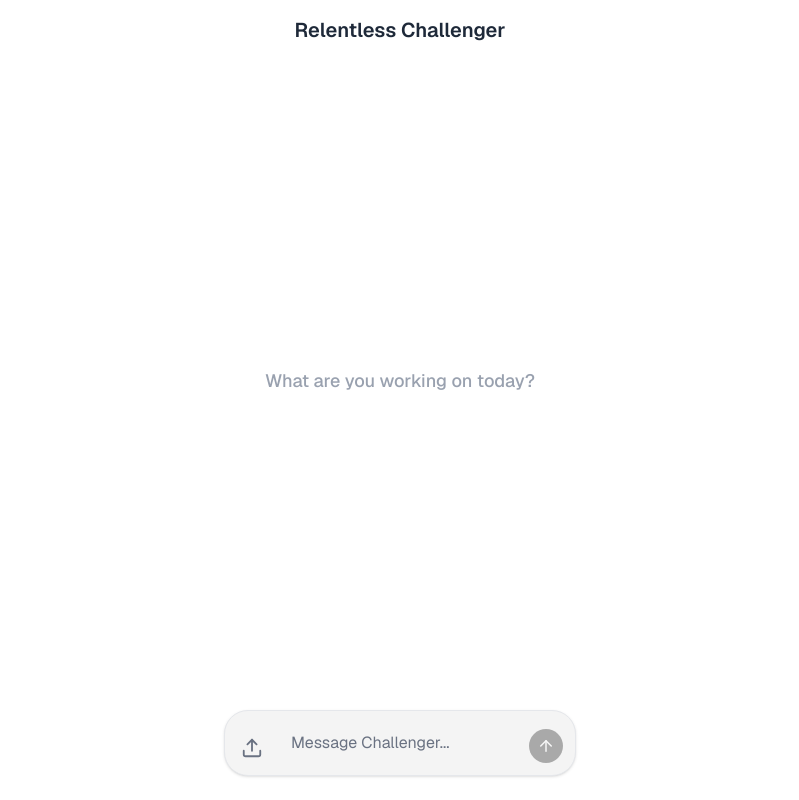
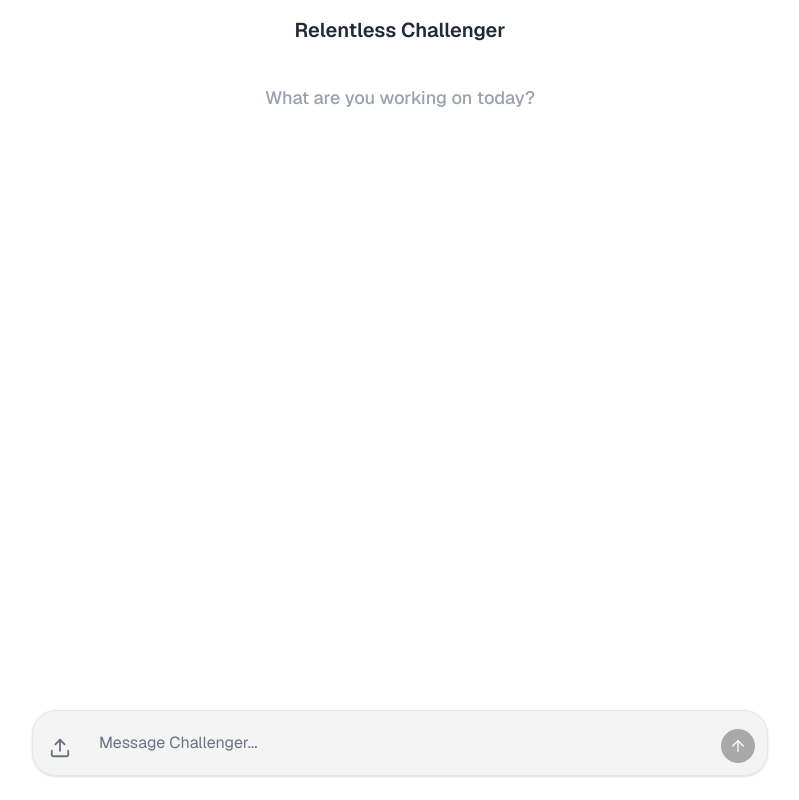
Before and after one commit to sanandsanand/devpostbuildwithai, a Next.js app: page / in a window 1280 px wide. Shown: the whole page, without its empty margins (240-1039 px from the left). Built offline with nearby package versions, Linux system fonts and the light colour scheme.

Commit message:
Hide global scrollbar

```diff
--- a/src/app/layout.tsx
+++ b/src/app/layout.tsx
@@ -24,7 +24,7 @@ export default function RootLayout({ children }: LayoutProps<"/">) {
       suppressHydrationWarning
       className={`${geistSans.variable} ${geistMono.variable} h-full antialiased`}
     >
-      <body className="min-h-full flex flex-col bg-white text-gray-900 font-sans">{children}</body>
+      <body className="min-h-full flex flex-col bg-white text-gray-900 font-sans overflow-hidden">{children}</body>
     </html>
   );
 }
--- a/src/components/Chat.tsx
+++ b/src/components/Chat.tsx
@@ -53,7 +53,7 @@ export function Chat() {
   if (!mounted) return null;
 
   return (
-    <div className="flex flex-col h-screen max-w-3xl mx-auto bg-white">
+    <div className="flex flex-col flex-1 w-full max-w-3xl mx-auto bg-white">
       <header className="py-4 text-center">
         <h1 className="text-xl font-semibold text-gray-800">Relentless Challenger</h1>
       </header>
```
